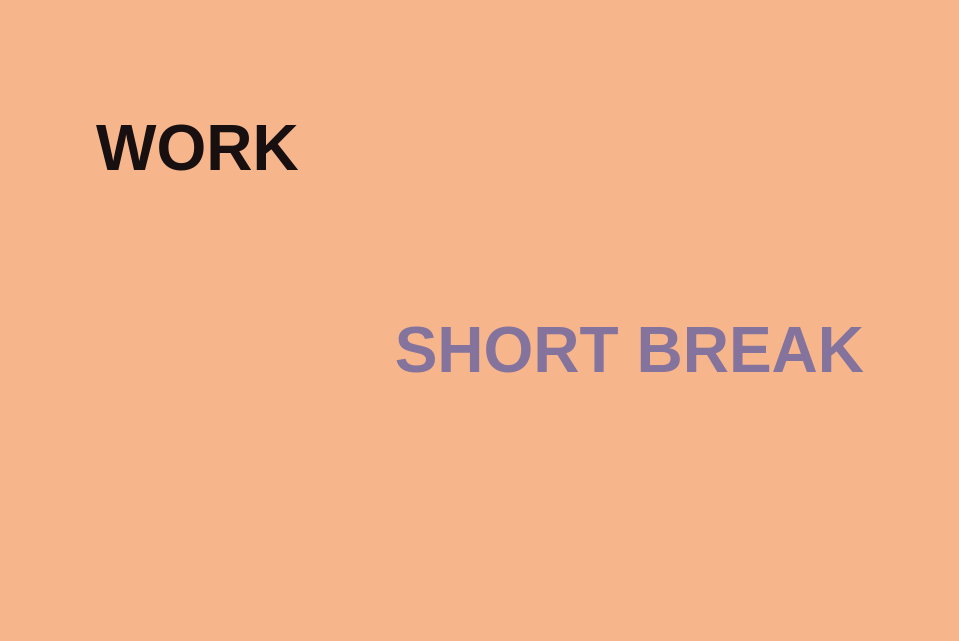
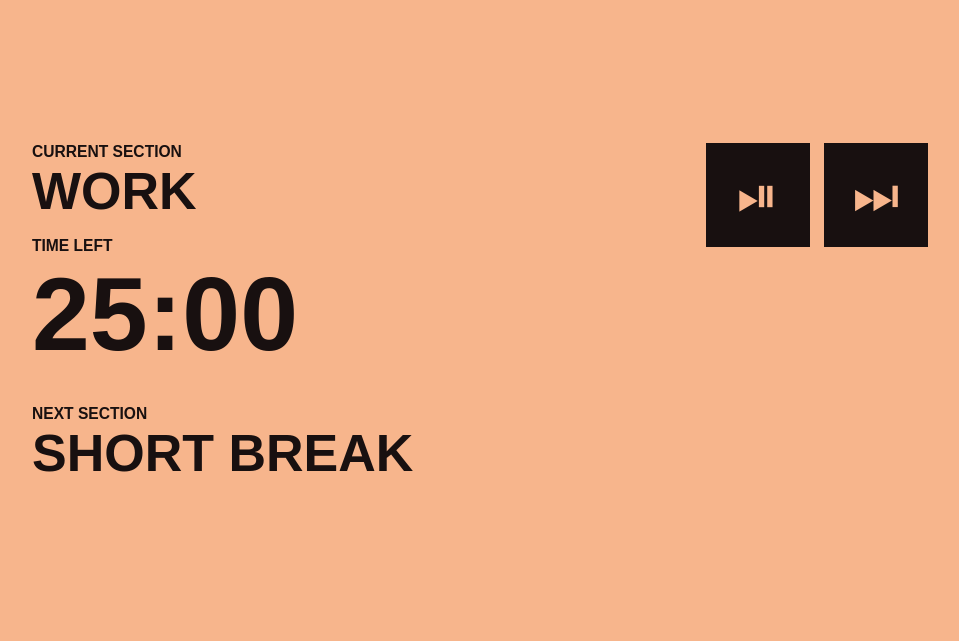
Before and after one commit to ckolin/tomato, a plain HTML site: page index.html in a window 1280 px wide. Shown: the part 49-690 px from the top of the page, without its empty margins (160-1119 px from the left). Drawn offline with Linux system fonts and the light colour scheme.

Commit message:
Add controls and labels

```diff
--- a/index.html
+++ b/index.html
@@ -8,10 +8,21 @@
 	<link id="icon" rel="shortcut icon" type="image/x-icon">
 </head>
 <body>
-	<span id="time-left"></span>
-	<span id="current-section" onclick="toggle()"></span>
 	<div id="progress-bar"></div>
-	<span id="next-section" onclick="setSection(state.index + 1); update()"></span>
+	<main>
+		<div>
+			<label>CURRENT SECTION</label>
+			<p id="current-section"></p>
+			<label>TIME LEFT</label>
+			<p id="time-left"></p>
+			<label>NEXT SECTION</label>
+			<p id="next-section"></p>
+		</div>
+		<div>
+			<button onclick="toggle()">⏯</button>
+			<button onclick="skip()">⏭</button>
+		</div>
+	</main>
 	<script src="script.js"></script>
 </body>
 </html>
--- a/script.js
+++ b/script.js
@@ -46,6 +46,11 @@ const setSection = (i) => {
 	const section = options.sections[getSection(state.index)];
 	state.remaining = section.duration;
 
+	update();
+};
+
+const skip = () => {
+	setSection(state.index + 1);
 	update();
 };
 
@@ -99,13 +104,15 @@ const update = () => {
 	const current = options.sections[getSection(state.index)];
 	const next = options.sections[getSection(state.index + 1)];
 	const progress = 1 - state.remaining / current.duration;
-	let timeLeft = state.remaining >= 60 ? `${Math.round(state.remaining / 60)}` : `${state.remaining}`;
+	const minutes = Math.floor(state.remaining / 60);
+	const seconds = state.remaining - minutes * 60;
+	let timeLeft = `${pad(minutes)}:${pad(seconds)}`;
 
 	// Update GUI elements
 	document.getElementById("current-section").innerText = current.label;
 	document.getElementById("next-section").innerText = next.label;
 	document.getElementById("progress-bar").style.width = `${progress * 100}%`;
-	document.getElementById("time-left").innerText = state.running ? timeLeft : "";
+	document.getElementById("time-left").innerText = timeLeft;
 
 	// Update page title
 	document.title = state.running ? `${timeLeft} - ${current.label}` : current.label;
@@ -125,13 +132,18 @@ const update = () => {
 	const icon = document.createElement("canvas");
 	const ctx = icon.getContext("2d");
 	const s = icon.width = icon.height = 32;
+	const u = s / 8;
 	ctx.fillStyle = options.backgroundColor;
-	ctx.fillRect(0, 0, s, s);
+	ctx.fillRect(0, 0, s, s); // Background
 	ctx.fillStyle = current.color;
-	ctx.fillRect(0, 0, Math.round(s * progress), s);
+	ctx.fillRect(0, 0, Math.round((s - u) * progress), s); // Progress bar
+	ctx.fillStyle = next.color;
+	ctx.fillRect(s - u, 0, u, s); // Next section indicator
 	const link = document.getElementById("icon");
 	link.href = icon.toDataURL(link.type);
 };
+
+const pad = (n) => n < 10 ? `0${n}` : `${n}`;
 
 const init = () => {
 	if (dbg()) {
@@ -142,10 +154,14 @@ const init = () => {
 	// Listen to timer
 	worker.addEventListener("message", tick);
 
-	// Register spacebar shortcut
+	// Register shortcuts
 	document.addEventListener("keyup", e => {
-		if (e.key === " ")
+		if (e.key === "k")
 			toggle();
+		else if (e.key === "l")
+			skip();
+		else if (e.key === "o")
+			editOptions();
 	});
 
 	// Show first section
--- a/style.css
+++ b/style.css
@@ -5,48 +5,57 @@
 }
 
 body {
-	position: absolute;
-	width: 60vw;
-	top: 20vh;
-	left: 20vw;
 	margin: 0;
-	font-size: 4em;
+	font-size: calc(4vmin + 20px);
 	font-family: sans-serif;
 	font-weight: bold;
+	color: var(--color-current);
 	background: var(--color-background);
 }
 
-body span {
+main {
+	padding: calc(30vmin - 100px);
+	margin: 1em;
+	display: flex;
+	flex-wrap: wrap;
+	justify-content: space-between;
+	transition: color 400ms;
+}
+
+main label {
 	display: block;
-	width: 100%;
+	font-size: 0.3em;
+}
+
+main p {
+	margin-top: 0;
+	margin-bottom: 0.3em;
+}
+
+main button {
+	width: 2em;
+	height: 2em;
+	font-size: 1em;
+	line-height: 1em;
+	font-family: inherit;
+	background: var(--color-current);
+	color: var(--color-background);
+	border: none;
+	cursor: pointer;
 }
 
 #time-left {
-	position: absolute;
-	top: -0.3em;
-	text-align: center;
-	font-size: 8em;
-	color: var(--color-current);
-	z-index: -1;
-	opacity: 0.2;
-}
-
-#current-section {
-	color: var(--color-current);
-	transition: color 400ms;
-	cursor: pointer;
-}
-
-#next-section {
-	text-align: right;
-	color: var(--color-next);
-	transition: color 400ms;
-	cursor: pointer;
+	font-size: 2em;
 }
 
 #progress-bar {
-	height: 1em;
-	margin: 0.5em 0 0.5em 0;
+	position: absolute;
+	top: 0;
+	left: 0;
+	height: 100vh;
 	background: var(--color-current);
+	opacity: 0.2;
 	transition: width 200ms, color 400ms;
+	pointer-events: none;
+	z-index: -1;
 }
```
